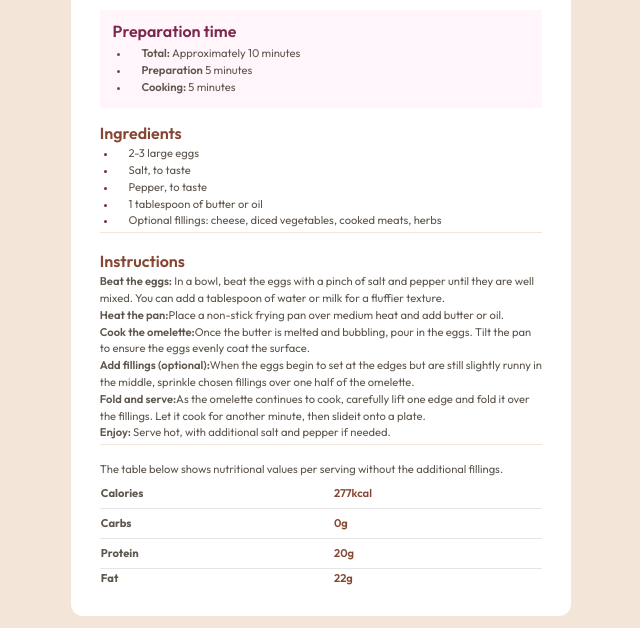
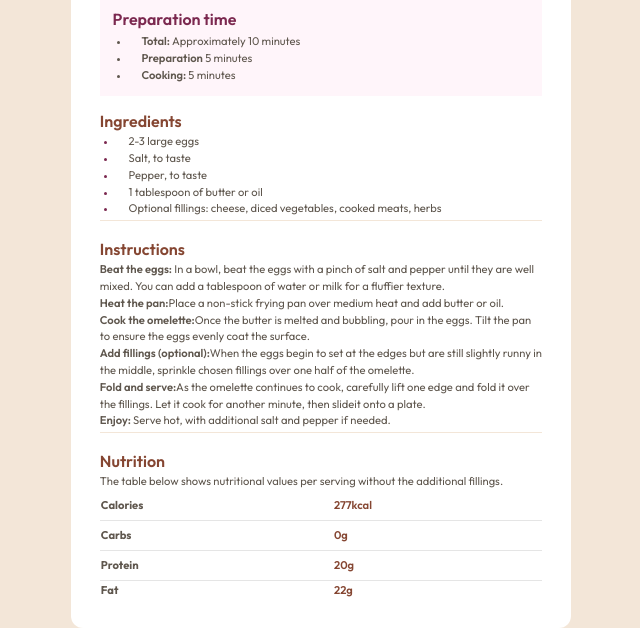
Before and after one commit to nielsfechtel/frontendmentor_1_recipe, a plain HTML site: page index.html in a window 1280 px wide. Shown: the part 256-884 px from the top of the page, without its empty margins (319-959 px from the left). Drawn offline with Linux system fonts and the light colour scheme.

Commit message:
(fix) add missing headline

```diff
--- a/index.html
+++ b/index.html
@@ -84,6 +84,7 @@
         <hr />
       </section>
       <section class="nutrition">
+        <h2>Nutrition</h2>
         <span
           >The table below shows nutritional values per serving without the
           additional fillings.</span
```
